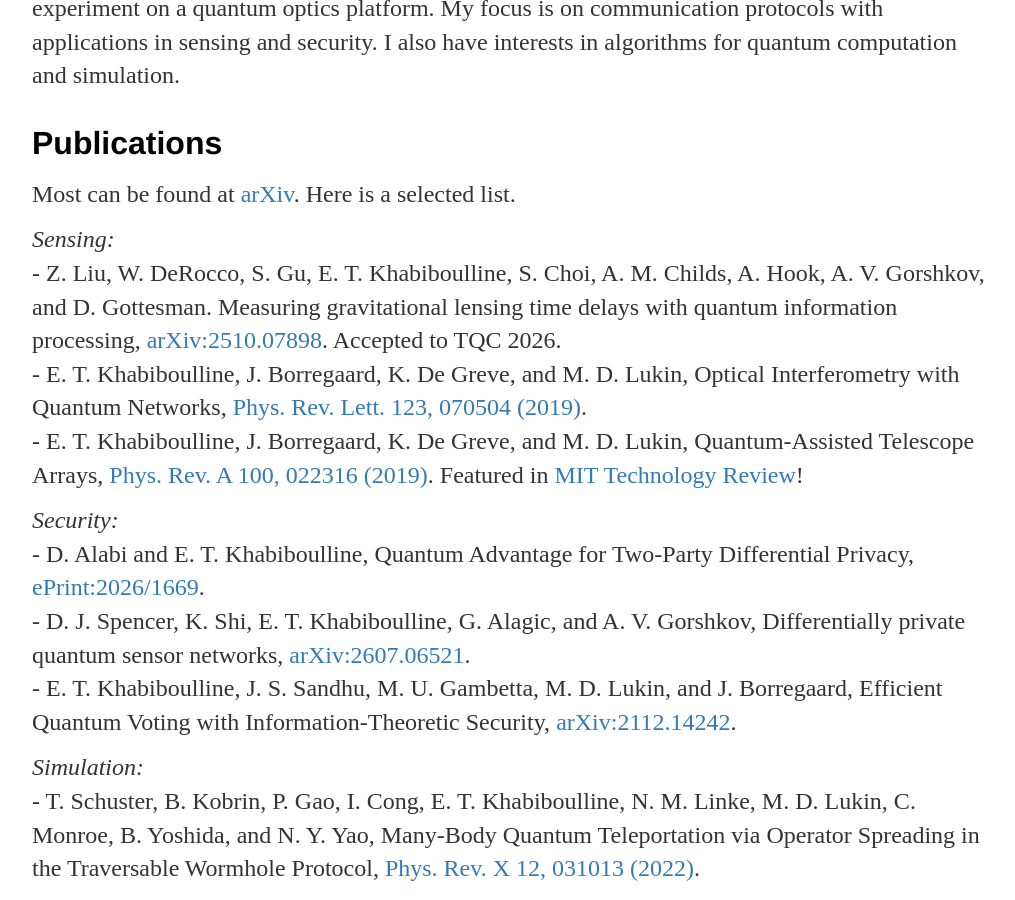
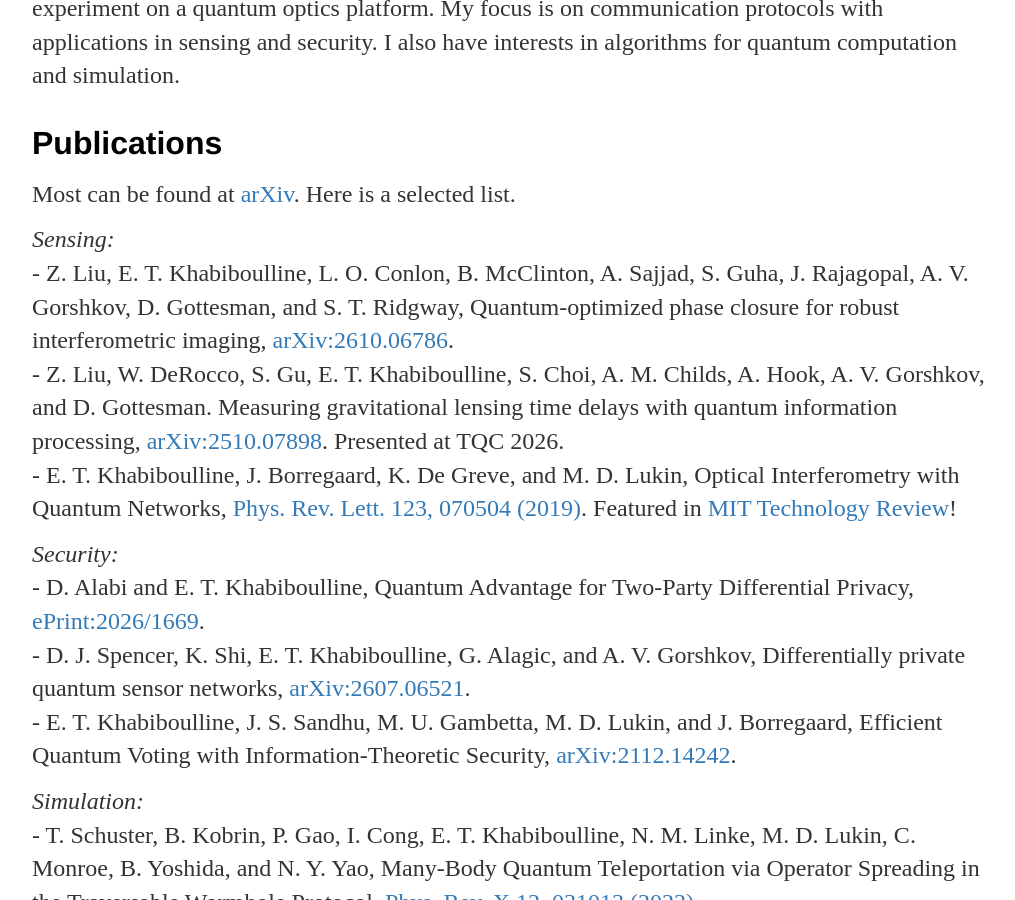
Before and after one commit to emilkhab/emilkhab.github.io, a Jekyll site: the page built from index.html, in a window 1280 px wide and 900 px high, scrolled down 583 px. Shown: the whole window, without its empty margins (128-1143 px from the left). Built offline with Jekyll 4.4.1, drawn with Linux system fonts in a browser that asks for light colours.

Commit message:
Update index.html

```diff
--- a/index.html
+++ b/index.html
@@ -22,9 +22,9 @@ title: Emil Khabiboulline
 	<p>Most can be found at <a href="https://arxiv.org/a/khabiboulline_e_1.html">arXiv</a>. Here is a selected list.</p>
 	<p>
 	<em>Sensing:</em><br/>
-	- Z. Liu, W. DeRocco, S. Gu, E. T. Khabiboulline, S. Choi, A. M. Childs, A. Hook, A. V. Gorshkov, and D. Gottesman. Measuring gravitational lensing time delays with quantum information processing, <a href="https://arxiv.org/abs/2510.07898">arXiv:2510.07898</a>. Accepted to TQC 2026.<br/>
-	- E. T. Khabiboulline, J. Borregaard, K. De Greve, and M. D. Lukin, Optical Interferometry with Quantum Networks, <a href="https://doi.org/10.1103/PhysRevLett.123.070504">Phys. Rev. Lett. 123, 070504 (2019)</a>.<br/>
-	- E. T. Khabiboulline, J. Borregaard, K. De Greve, and M. D. Lukin, Quantum-Assisted Telescope Arrays, <a href="https://doi.org/10.1103/PhysRevA.100.022316">Phys. Rev. A 100, 022316 (2019)</a>. Featured in <a href="https://www.technologyreview.com/s/612177/how-to-build-a-teleportation-assisted-telescope/">MIT Technology Review</a>!<br/>
+	- Z. Liu, E. T. Khabiboulline, L. O. Conlon, B. McClinton, A. Sajjad, S. Guha, J. Rajagopal, A. V. Gorshkov, D. Gottesman, and S. T. Ridgway, Quantum-optimized phase closure for robust interferometric imaging, <a href="https://arxiv.org/abs/2610.06786">arXiv:2610.06786</a>.<br/>
+	- Z. Liu, W. DeRocco, S. Gu, E. T. Khabiboulline, S. Choi, A. M. Childs, A. Hook, A. V. Gorshkov, and D. Gottesman. Measuring gravitational lensing time delays with quantum information processing, <a href="https://arxiv.org/abs/2510.07898">arXiv:2510.07898</a>. Presented at TQC 2026.<br/>
+	- E. T. Khabiboulline, J. Borregaard, K. De Greve, and M. D. Lukin, Optical Interferometry with Quantum Networks, <a href="https://doi.org/10.1103/PhysRevLett.123.070504">Phys. Rev. Lett. 123, 070504 (2019)</a>. Featured in <a href="https://www.technologyreview.com/s/612177/how-to-build-a-teleportation-assisted-telescope/">MIT Technology Review</a>!<br/>
 	</p>
 	<p>
 	<em>Security:</em><br/>
```
